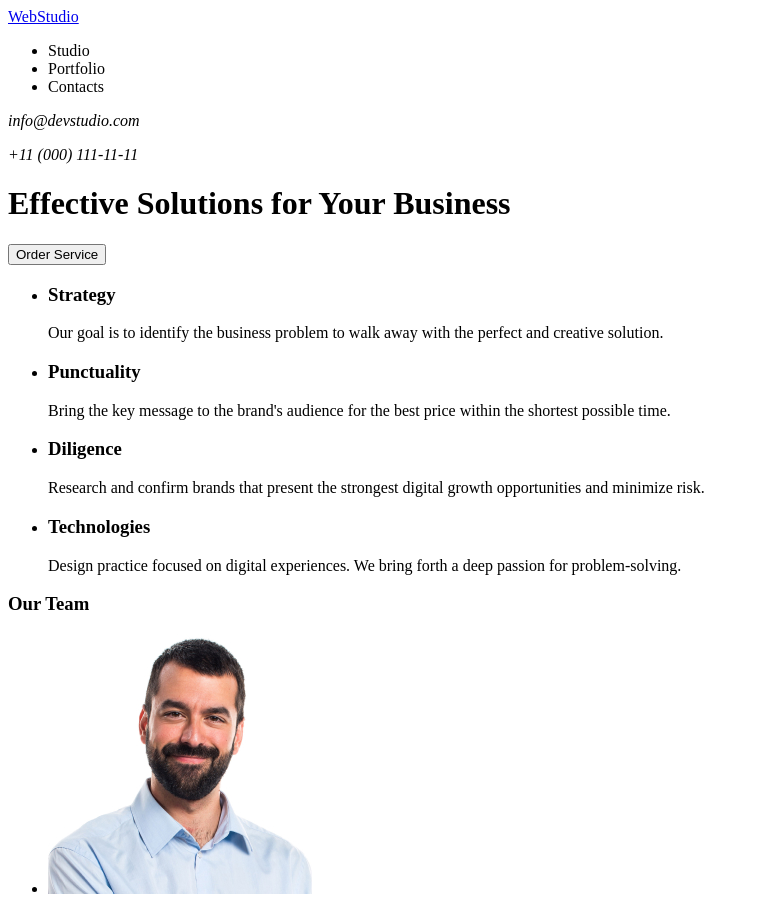
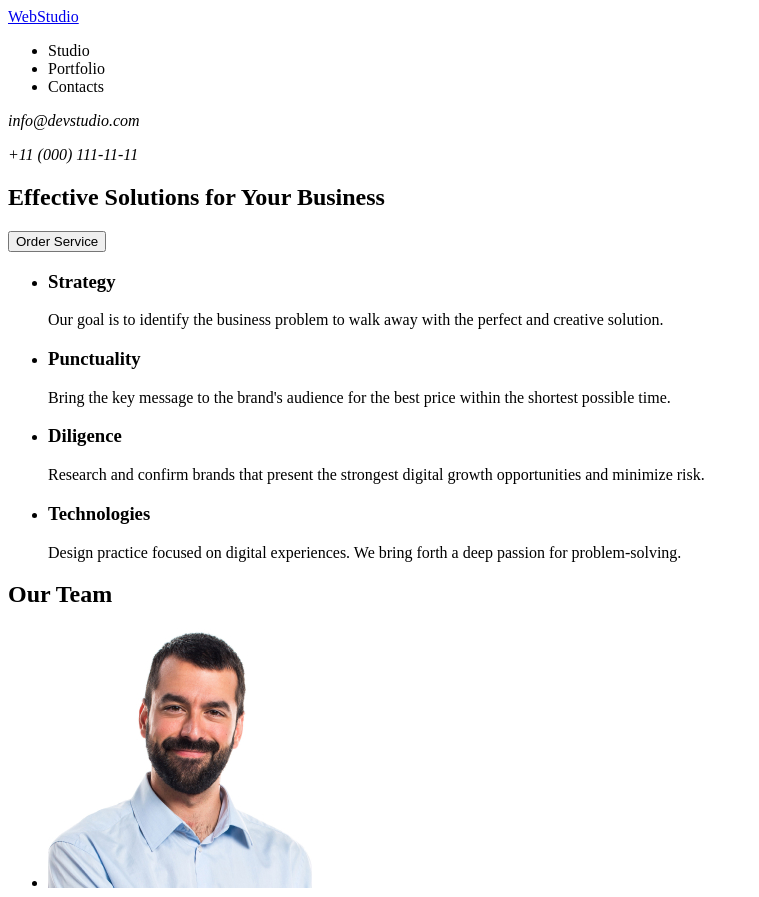
Before and after one commit to YunusOzkaya/goit-markup-hw-01, a plain HTML site: page index.html in a window 1280 px wide. Shown: the top 897 px of the page, without its empty margins (0-759 px from the left). Drawn offline with Linux system fonts and the light colour scheme.

Commit message:
Update index.html

```diff
--- a/index.html
+++ b/index.html
@@ -21,8 +21,11 @@
       </address>
     </header>
     <main>
-      <h1>Effective Solutions for Your Business</h1>
+      <section>
+        <h2>Effective Solutions for Your Business</h2>
         <button type="button">Order Service</button>
+      </section>
+      <section>
         <ul>
           <li>
             <h3>Strategy</h3>
@@ -53,7 +56,9 @@
             </p>
           </li>
         </ul>
-      <h3>Our Team</h3>
+      </section>
+      <section>
+        <h2>Our Team</h2>
         <ul>
           <li>
             <img src="./images/img1.jpg" alt="Product Designer" />
@@ -76,6 +81,7 @@
             <p>UI Designer</p>
           </li>
         </ul>
+      <section>
     </main>
     <footer>
         <a href="#">WebStudio</a>
```
Lines whose indentation alone changed are shown as unchanged.
